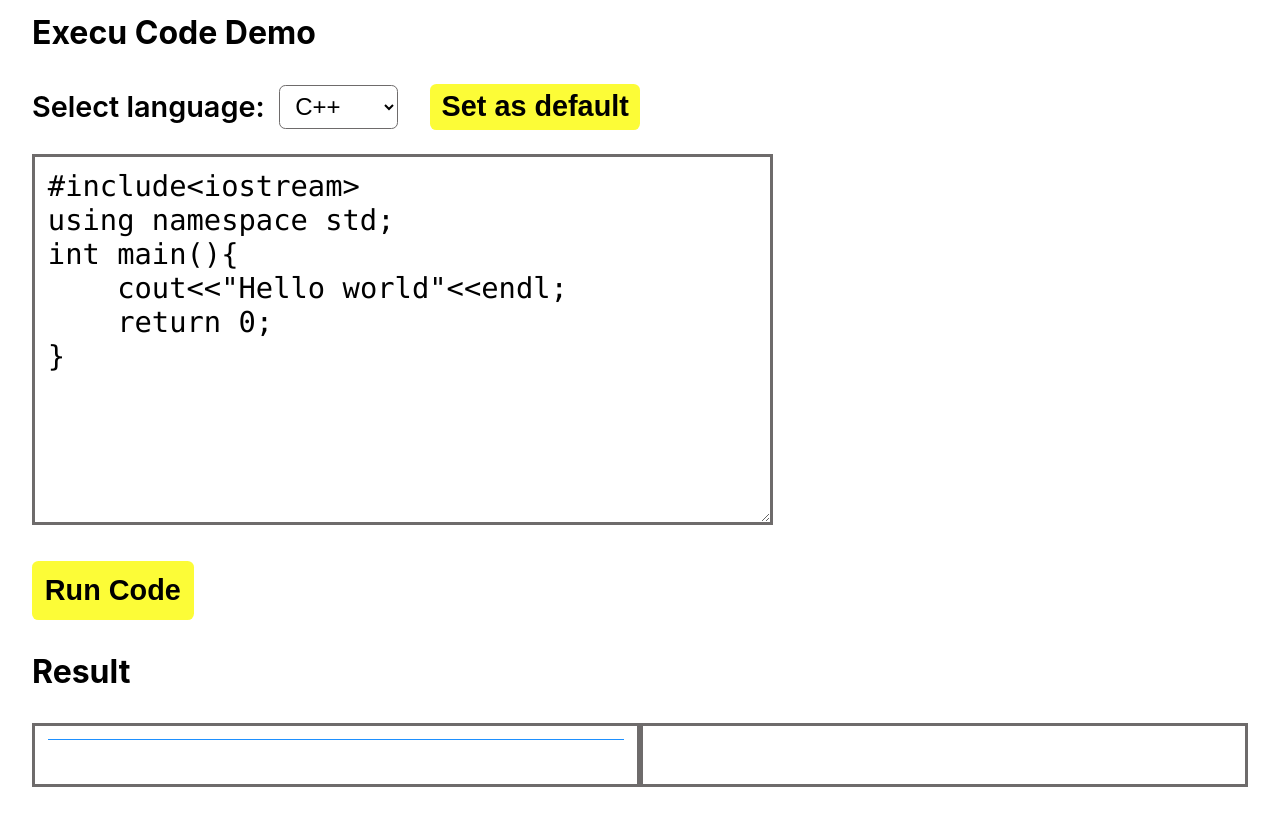
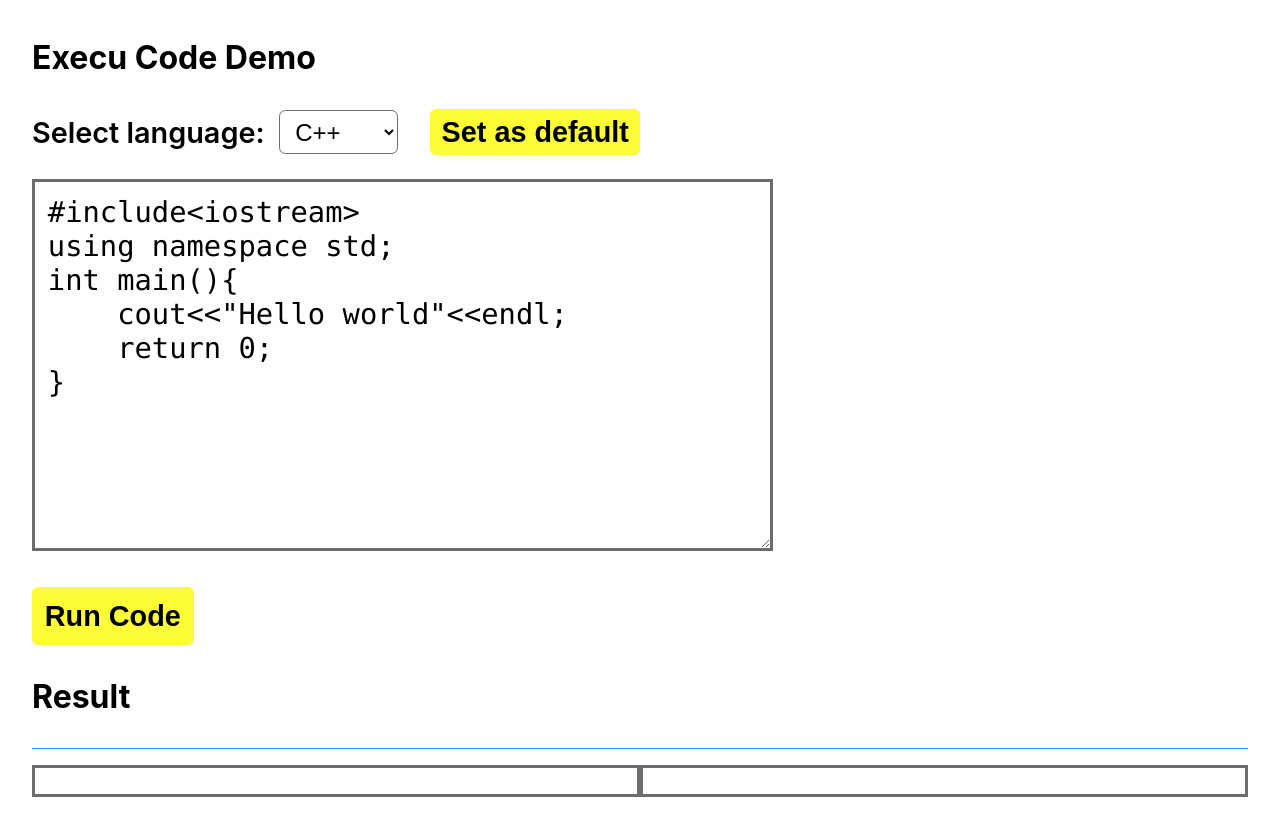
Before and after one commit to mhdZhHan/execu-code-client, a React (Create React App) app: page / in a window 1280 px wide. Before the commit the page ends 800 px from the top, so only its background shows below. Built offline with nearby package versions, Linux system fonts and the light colour scheme.

Commit message:
Add task execution details

```diff
--- a/src/components/screens/Editor.jsx
+++ b/src/components/screens/Editor.jsx
@@ -15,6 +15,11 @@ function Editor() {
     const [taskError, setTaskError] = useState('')
     const [taskId, setTaskId] = useState('')
     const [taskStatus, setTaskStatus] = useState('')
+    const [taskDetails, setTaskDetails] = useState(null)
+
+    // const task execution details states
+    const [taskSubmited, setTaskSubmited] = useState('')
+    const [executionTime, setExecutionTime] = useState('')
 
     const [languages] = useState([
         {value: 'cpp', text: 'C++'},
@@ -40,6 +45,23 @@ function Editor() {
     }, [])
 
     useEffect(()=> {
+        console.log('task details',taskDetails)
+        if(taskDetails){
+            let { submittedAt, startedAt, completedAt } = taskDetails
+            const submitedTime = moment(submittedAt).toString()
+            setTaskSubmited(submitedTime)
+            // if(!startedAt || !completedAt){
+            //     setTaskSubmited(submitedTime)
+            // }
+
+            const startTime = moment(startedAt)
+            const endTime = moment(completedAt)
+            const completedTime = endTime.diff(startTime, 'seconds', true)
+            setExecutionTime(completedTime)
+        }
+    }, [taskDetails])
+
+    useEffect(()=> {
         setCode(stubs[selectedLanguage])
     }, [selectedLanguage])
 
@@ -54,6 +76,7 @@ function Editor() {
             setTaskError('')
             setTaskId('')
             setTaskStatus('')
+            setTaskDetails(null)
 
             const { data } = await axios.post('http://localhost:9000/api/v1/compiler/run/', payload)
 
@@ -68,6 +91,8 @@ function Editor() {
                     console.log(data)
                     const { status, task } = data
                     console.log("Status",status)
+                    setTaskDetails(data?.task)
+                    console.log('hhegfh', taskDetails)
                     if(status){
                         setTaskStatus(task?.status)
 
@@ -133,17 +158,37 @@ function Editor() {
 
                 <h2 className='title'>Result</h2>
                 <div className="output_container">
-                    <div className="output_box">
+                    <div className="top">
                         <div className="info">
-                            {taskId && <div className='flex'>
+                            {taskId && <div className='left'>
+                                <div className="flex">
                                     <span className='label'>Task id: </span>
                                     <span className='taskId'>{taskId}</span>
+                                </div>
                             </div>}
-                            {taskStatus && <div className='flex'>
+                            {taskStatus && <div className='right'>
+                                <div className="flex">
                                     <span className='label'>Status: </span>
-                                <span className='taskstatus'>{taskStatus}</span>
+                                    <span className='taskstatus' style={{
+                                        color: taskStatus === 'error' ? 'red' : 'rgb(5, 185, 92)',
+                                    }}>{taskStatus}</span>
+                                </div>
+                                {/* <div className="flex">
+                                    <span className='label'>Submited at: </span>
+                                    <span className='taskstatus'>{taskSubmited}</span>
+                                </div> */}
+                                <div className="flex">
+                                    <span className='label' >Execution time: </span>
+                                    <span className='taskstatus' style={{
+                                        color: taskStatus === 'error' ? 'red' : 'rgb(5, 185, 92)',
+                                    }}>{executionTime}</span>
+                                </div>
                             </div>}
                         </div>
+                    </div>
+
+                    <div className="bottom_flex">
+                        <div className="output_box">
                             {taskoutput && taskoutput}
                         </div>
 
@@ -153,6 +198,7 @@ function Editor() {
                     </div>
                 </div>
             </div>
+        </div>
     )
 }
 
--- a/src/themes/editor.scss
+++ b/src/themes/editor.scss
@@ -1,5 +1,5 @@
 .container {
-    margin: 1% 0;
+    margin: 3% 0;
     .title {
         font-size: 2rem;
         color: #000;
@@ -74,29 +74,31 @@
     .output_container {
         margin-top: 1.5rem;
         display: flex;
-        .output_box {
-            flex: 1;
-            border: .2rem solid #6e6b6b;
-            padding: .8rem;
-            font-size: 1.8rem;
-            line-height: 1.8;
+        flex-direction: column;
+        align-items: center;
+        .top {
+            width: 100%;
+            align-self: flex-start;
+            margin-bottom: 1rem;
             .info {
+                width: 100%;
                 display: flex;
                 align-items: center;
                 justify-content: space-between;
                 border-bottom: .1rem solid dodgerblue;
-                margin-bottom: 2rem;
+                .left, .right {
+                    display: flex;
                     .flex {
+                        margin-right: 1rem;
                         display: flex;
                         align-items: center;
-                    span.label {
+                        span {
+                            display: block;
+                            &.label {
                                 font-size: 1.5rem;
                             margin-right: .8rem;
                             color: #6e6b6b;
                             }
-                }
-                span {
-                    display: block;
                             &.taskstatus {
                                 color: rgb(5, 185, 92);
                                 font-size: 1.5rem;
@@ -108,6 +110,21 @@
                         }
                     }
                 }
+            }
+        }
+
+        .bottom_flex {
+            display: flex;
+            justify-content: space-between;
+            width: 100%;
+            .output_box {
+                flex: 1;
+                border: .2rem solid #6e6b6b;
+                padding: .8rem;
+                font-size: 1.8rem;
+                line-height: 1.8;
+            }
+
             .error_box {
                 flex: 1;
                 border: .2rem solid #6e6b6b;
@@ -118,3 +135,4 @@
             }
         }
     }
+}
```
Lines whose indentation alone changed are shown as unchanged.
